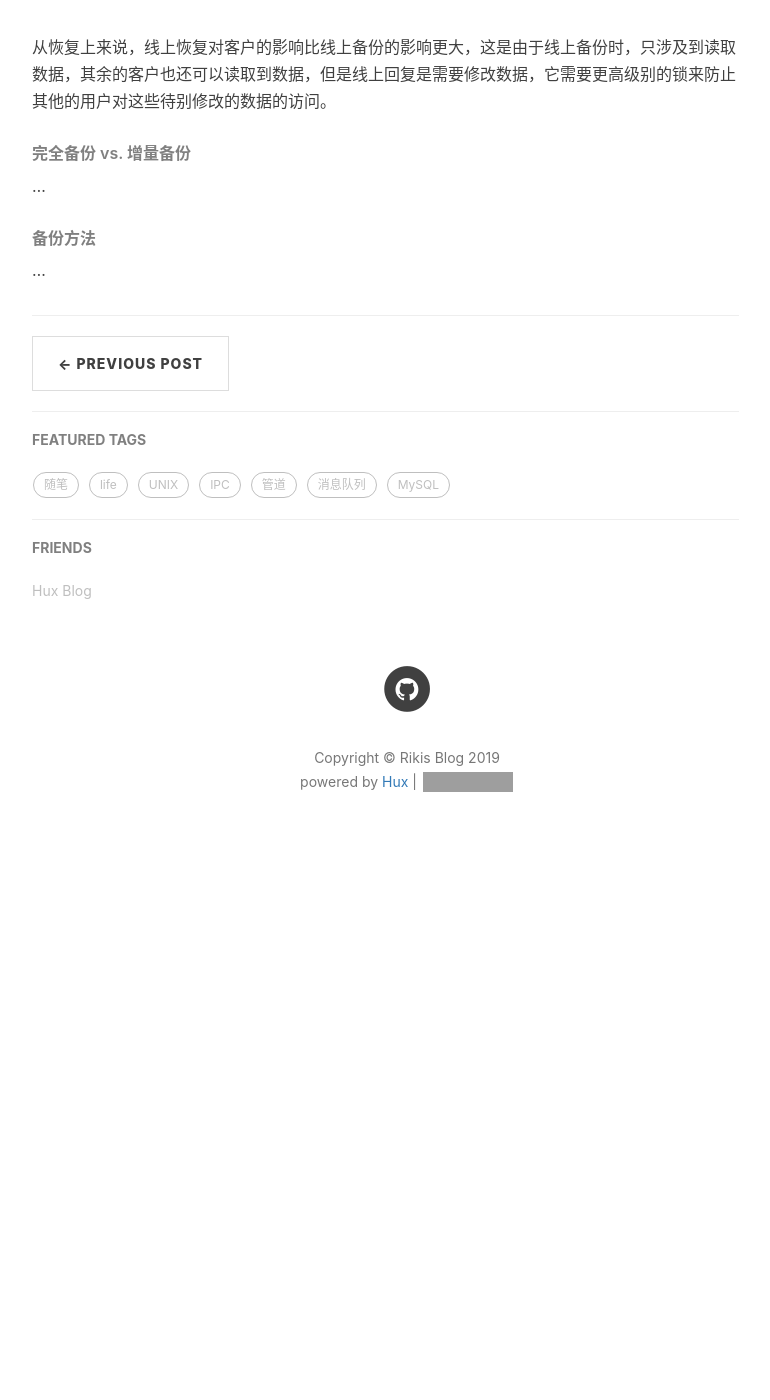
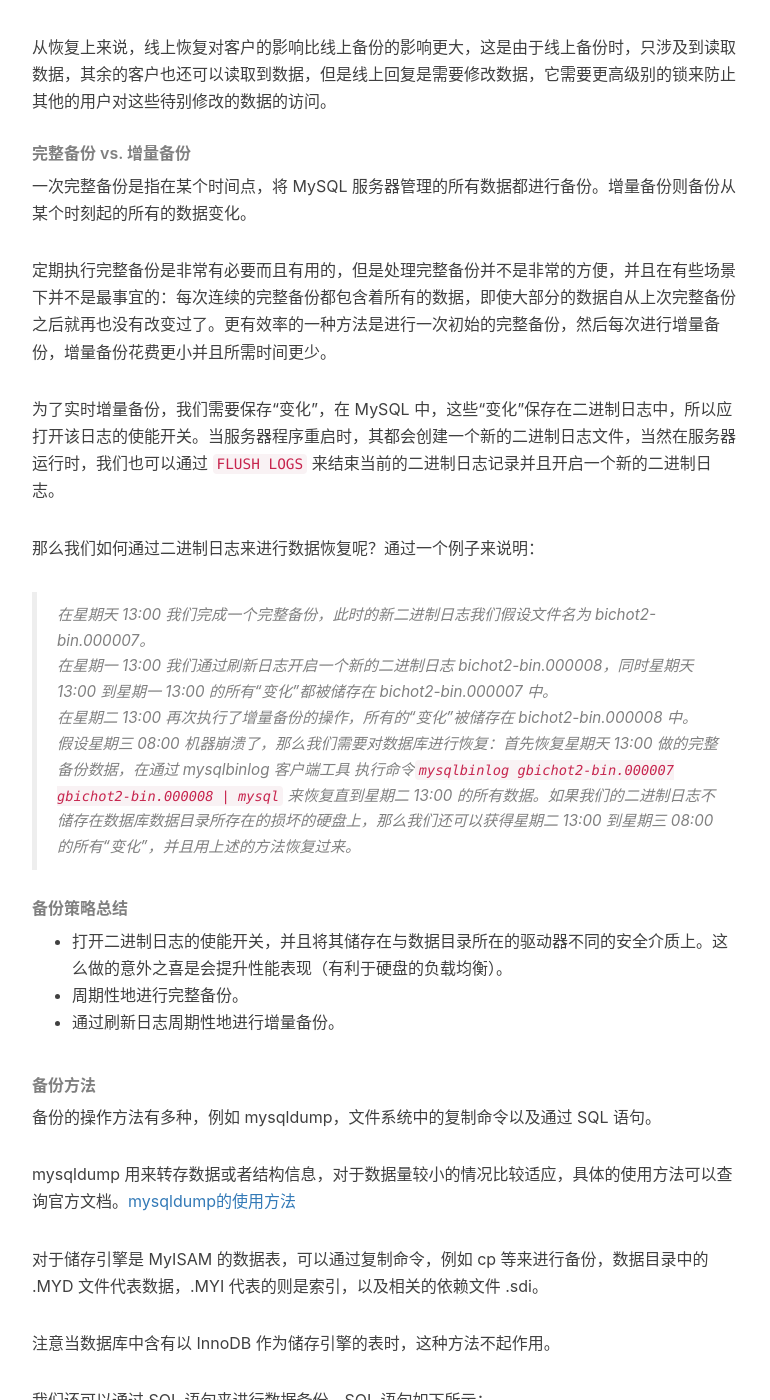
Before and after one commit to Wang-xiao-jian/Wang-xiao-jian.github.io, a Jekyll site: the page built from _posts/2019-12-22-MySQL日志与增量备份.markdown, in a window 1280 px wide and 1400 px high, scrolled down 6305 px. Shown: the whole window, without its empty margins (233-1003 px from the left). Built offline with Jekyll 4.4.1, drawn with Linux system fonts in a browser that asks for light colours; nearby versions of some CDN libraries; comment, search, counter and statistics services are not loaded; before the commit the page ends 7191 px from its top, so only the background shows below that; some of the changed text lies outside the part shown; grey boxes are pictures that could not be loaded.

Commit message:
完成 MySQL日志与增量备份

````diff
--- a/Gemfile
+++ b/Gemfile
@@ -1,6 +1,7 @@
 # Gemfile
-
+source 'https://rubygems.org'
 group :jekyll_plugins do
   gem "jekyll-feed", "~> 0.6"
   gem "jekyll-paginate"
+  gem "jekyll-toc"
 end
--- a/_config.yml
+++ b/_config.yml
@@ -35,6 +35,7 @@
 # Gems
 # from PR#40, to support local preview for Jekyll 3.0
 gems: "jekyll-paginate"
+gems: "jekyll-toc"
 
 
 
--- a/_posts/2019-12-22-MySQL日志与增量备份.markdown
+++ b/_posts/2019-12-22-MySQL日志与增量备份.markdown
@@ -150,7 +151,7 @@
 
 ##### 不同种类的备份
 
-备份根据其不同特征，可以被分为不同的种类：物理备份 vs. 逻辑备份，线上备份 vs. 离线备份，完全备份 vs. 增量备份...
+备份根据其不同特征，可以被分为不同的种类：物理备份 vs. 逻辑备份，线上备份 vs. 离线备份，完整备份 vs. 增量备份...
 
 ###### 物理备份 vs. 逻辑备份
 
@@ -188,10 +189,44 @@
 
 从恢复上来说，线上恢复对客户的影响比线上备份的影响更大，这是由于线上备份时，只涉及到读取数据，其余的客户也还可以读取到数据，但是线上回复是需要修改数据，它需要更高级别的锁来防止其他的用户对这些待别修改的数据的访问。
 
-###### 完全备份 vs. 增量备份
+###### 完整备份 vs. 增量备份
 
-...
+一次完整备份是指在某个时间点，将 MySQL 服务器管理的所有数据都进行备份。增量备份则备份从某个时刻起的所有的数据变化。
+
+定期执行完整备份是非常有必要而且有用的，但是处理完整备份并不是非常的方便，并且在有些场景下并不是最事宜的：每次连续的完整备份都包含着所有的数据，即使大部分的数据自从上次完整备份之后就再也没有改变过了。更有效率的一种方法是进行一次初始的完整备份，然后每次进行增量备份，增量备份花费更小并且所需时间更少。
+
+为了实时增量备份，我们需要保存“变化”，在 MySQL 中，这些“变化”保存在二进制日志中，所以应打开该日志的使能开关。当服务器程序重启时，其都会创建一个新的二进制日志文件，当然在服务器运行时，我们也可以通过 `FLUSH LOGS` 来结束当前的二进制日志记录并且开启一个新的二进制日志。
+
+那么我们如何通过二进制日志来进行数据恢复呢？通过一个例子来说明：
+
+> 在星期天 13:00 我们完成一个完整备份，此时的新二进制日志我们假设文件名为 bichot2-bin.000007。
+>
+> 在星期一 13:00 我们通过刷新日志开启一个新的二进制日志 bichot2-bin.000008，同时星期天 13:00 到星期一 13:00 的所有“变化”都被储存在 bichot2-bin.000007 中。
+>
+> 在星期二 13:00 再次执行了增量备份的操作，所有的“变化”被储存在 bichot2-bin.000008 中。
+>
+> 假设星期三 08:00 机器崩溃了，那么我们需要对数据库进行恢复：首先恢复星期天 13:00 做的完整备份数据，在通过 mysqlbinlog 客户端工具 执行命令`mysqlbinlog gbichot2-bin.000007 gbichot2-bin.000008 | mysql` 来恢复直到星期二 13:00 的所有数据。如果我们的二进制日志不储存在数据库数据目录所存在的损坏的硬盘上，那么我们还可以获得星期二 13:00 到星期三 08:00 的所有“变化”，并且用上述的方法恢复过来。
+
+###### 备份策略总结
+
+- 打开二进制日志的使能开关，并且将其储存在与数据目录所在的驱动器不同的安全介质上。这么做的意外之喜是会提升性能表现（有利于硬盘的负载均衡）。
+- 周期性地进行完整备份。
+- 通过刷新日志周期性地进行增量备份。
 
 ###### 备份方法
 
-...
+备份的操作方法有多种，例如 mysqldump，文件系统中的复制命令以及通过 SQL 语句。
+
+mysqldump 用来转存数据或者结构信息，对于数据量较小的情况比较适应，具体的使用方法可以查询官方文档。[mysqldump的使用方法](https://dev.mysql.com/doc/refman/8.0/en/mysqldump.html)
+
+对于储存引擎是 MyISAM 的数据表，可以通过复制命令，例如 cp 等来进行备份，数据目录中的 .MYD 文件代表数据，.MYI 代表的则是索引，以及相关的依赖文件 .sdi。
+
+注意当数据库中含有以 InnoDB 作为储存引擎的表时，这种方法不起作用。
+
+我们还可以通过 SQL 语句来进行数据备份，SQL 语句如下所示：
+
+```sql
+SELECT * INTO OUTFILE 'file_name' FROM tbl_nam
+```
+
+备份后生成的文件位于服务器所在的机器上的，并且这种方式只能保存表中的数据，并不能保存其结构。此外数据文件并不能是已经存在的文件，因为允许文件能够被重写存在着安全隐患。
````
Also changed, not shown: other parts of _posts/2019-12-22-MySQL日志与增量备份.markdown (+1 -0 lines), Gemfile.lock.
